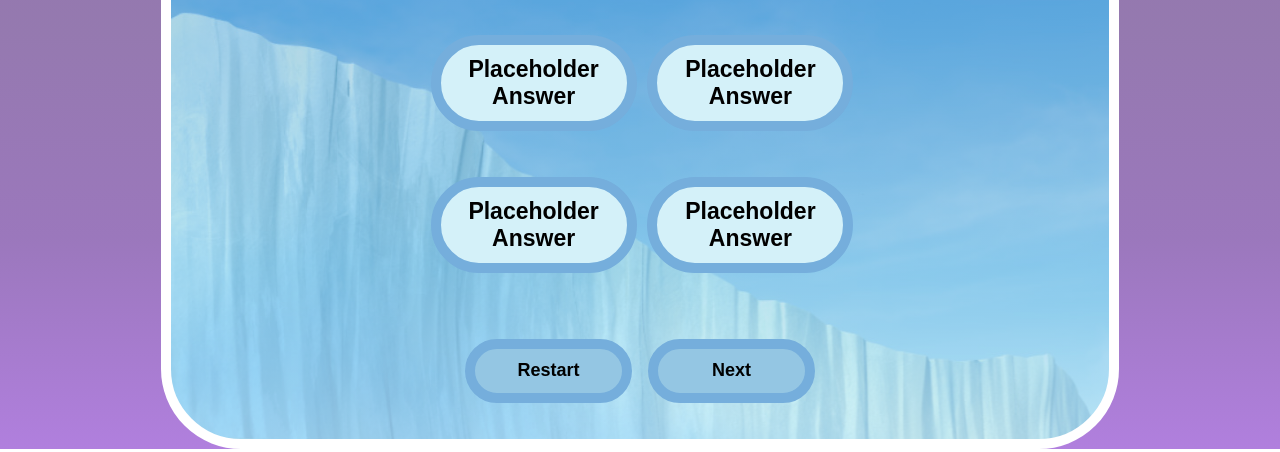
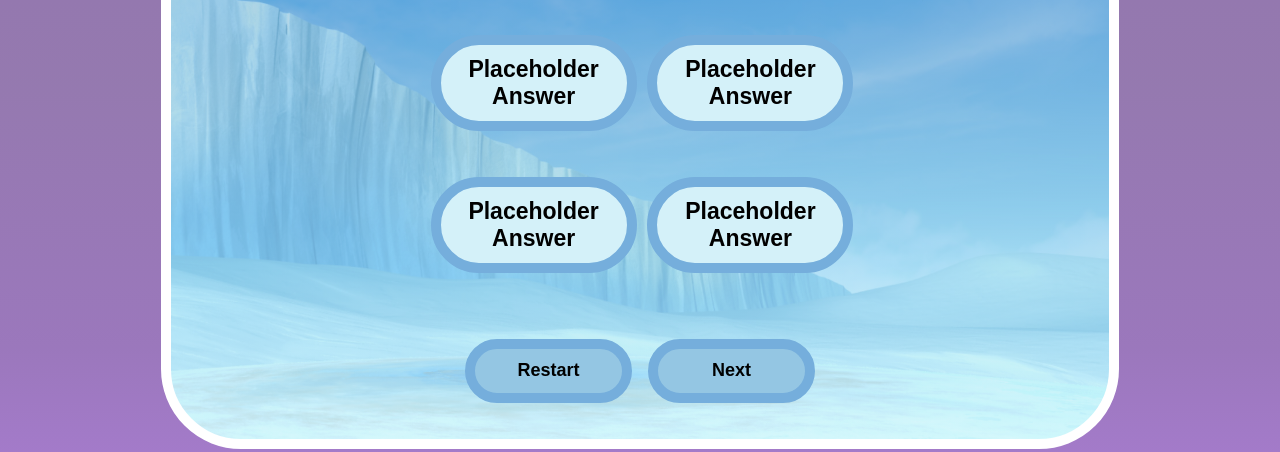
Before and after one commit to HerpieDerpieee/LJ1-Quizzy, a plain HTML site: page website/Pauline/index.html in a window 1280 px wide. Shown: the part 185-637 px from the top of the page. Drawn offline with Linux system fonts and the light colour scheme.

Commit message:
._.
images and titles

```diff
--- a/website/Pauline/index.html
+++ b/website/Pauline/index.html
@@ -5,7 +5,7 @@
     <meta charset="UTF-8">
     <meta http-equiv="X-UA-Compatible" content="IE=edge">
     <meta name="viewport" content="width=device-width, initial-scale=1.0">
-    <title>Ice Age</title>
+    <title>Quizzy -=- Ice Age</title>
     <link rel="stylesheet" href="style.css">
     <link rel="stylesheet" href="../style.css">
 </head>
--- a/website/Pauline/style.css
+++ b/website/Pauline/style.css
@@ -36,6 +36,8 @@ body {
     height: 65vh !important;
     max-width: 80%;
     background: var(--container_background);
+    background-repeat: no-repeat;
+    background-size: cover;
     height: 70vh;
     display: flex;
     flex-direction: column;
--- a/website/Valentijn/shrek.js
+++ b/website/Valentijn/shrek.js
@@ -273,7 +273,6 @@ function beginQuiz() {
         document.getElementById("txtInput").addEventListener('change', function() {
             console.log("changed");
             if (txtInput.value.toLowerCase().includes(questions[currentQuestion].answers[0])){
-                console.log("Kaas")
                 openTrue = true;
             }
             else {
--- a/website/style.css
+++ b/website/style.css
@@ -3,7 +3,8 @@ body{
     background: linear-gradient(to top, #7118c38d, #4a0a868d,#3f0d6f8d, #3a066c8d ),url("img/homeBg.jpg");
     background-position: center;
     background-repeat: no-repeat;
-    background-size: cover;
+    background-attachment: fixed;
+    background-size:cover;
 }
 /*------------------*/
 
```
Also changed, not shown: website/Lucas/index.html (+1 -1 lines), website/Valentijn/index.html (+1 -1 lines).
